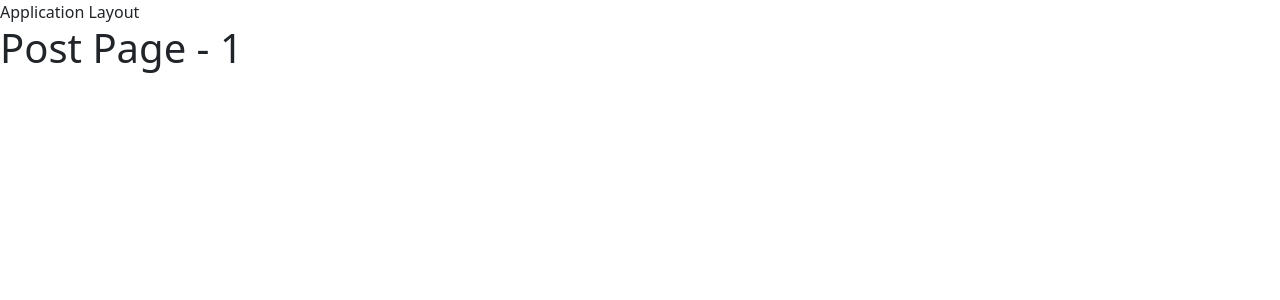
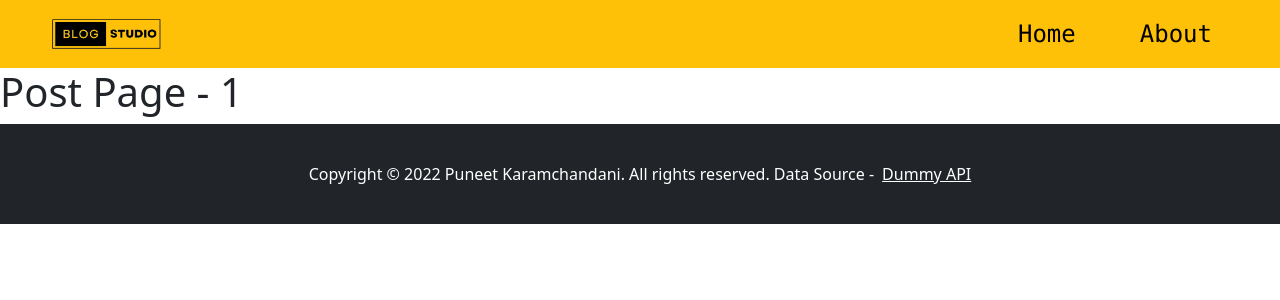
Before and after one commit to puneetkaramchandani/myblogapp, a React app: page /post/1 in a window 1280 px wide. Shown: the top 300 px of the page. Built offline with nearby package versions, Linux system fonts and the light colour scheme; no server answers.

Commit message:
UI setup done added top nav and footer to layout and created base pages and with styling

```diff
--- a/src/App.js
+++ b/src/App.js
@@ -2,6 +2,7 @@ import React, { lazy, Suspense } from "react";
 import { Route, Routes } from "react-router-dom";
 import Loader from "./Components/Loader";
 import AppLayout from "./Layout/AppLayout";
+import './Style.css';
 
 const Home = lazy(() => import("./Pages/Home"));
 const About = lazy(() => import("./Pages/About"));
--- a/src/Components/Loader.js
+++ b/src/Components/Loader.js
@@ -1,7 +1,13 @@
 import React from "react";
 
 const Loader = () => {
-    return(<div>Loading...</div>);
+  return (
+    <div className="container page d-flex justify-content-center align-items-center">
+      <div class="spinner-border text-warning" role="status">
+        <span class="visually-hidden">Loading...</span>
+      </div>
+    </div>
+  );
 };
 
 export default Loader;
--- a/src/Layout/AppLayout.js
+++ b/src/Layout/AppLayout.js
@@ -1,11 +1,16 @@
-import React from "react";
+import React, { Fragment } from "react";
 import { Outlet } from "react-router-dom";
+import BottomFooter from "./BottomFooter";
+import TopNav from "./TopNav";
 
 const AppLayout = () => {
-    return(<div>
-        Application Layout
-        <Outlet/>
-    </div>);
+  return (
+    <Fragment>
+      <TopNav />
+      <Outlet />
+      <BottomFooter/>
+    </Fragment>
+  );
 };
 
 export default AppLayout;
--- /dev/null
+++ b/src/Layout/BottomFooter.js
@@ -0,0 +1,12 @@
+import * as React from "react";
+
+const BottomFooter = () => {
+    return(
+       <div className="bottom-footer d-flex justify-content-center align-items-center bg-dark text-white">
+            Copyright &copy; {new Date().getFullYear()} Puneet Karamchandani. All rights reserved.
+            Data Source - <a className="ms-2 text-white" href="https://dummyapi.io/">Dummy API</a>
+       </div>
+    );
+};
+
+export default BottomFooter;
--- /dev/null
+++ b/src/Layout/TopNav.js
@@ -0,0 +1,41 @@
+import * as React from "react";
+import logo from "../Assets/images/logo.png";
+
+const TopNav = () => {
+  return (
+    <nav className="navbar navbar-expand-lg navbar-light bg-warning">
+      <div className="container-fluid ps-lg-5">
+        <a className="navbar-brand" href="/">
+          <img height={35} alt="Blog Studio" src={logo}/>
+        </a>
+        <button
+          className="navbar-toggler"
+          type="button"
+          data-bs-toggle="collapse"
+          data-bs-target="#navbarTogglerDemo02"
+          aria-controls="navbarTogglerDemo02"
+          aria-expanded="false"
+          aria-label="Toggle navigation"
+        >
+          <span className="navbar-toggler-icon"></span>
+        </button>
+        <div className="collapse navbar-collapse" id="navbarTogglerDemo02">
+          <ul className="navbar-nav  fs-4 font-monospace pe-lg-5 me-auto mb-2 mb-lg-0 w-100 d-flex justify-content-end">
+            <li className="nav-item me-lg-5">
+              <a className="nav-link active" href="/">
+                Home
+              </a>
+            </li>
+            <li className="nav-item">
+              <a className="nav-link active" href="/about">
+                About
+              </a>
+            </li>
+          </ul>
+        </div>
+      </div>
+    </nav>
+  );
+};
+
+export default TopNav;
--- a/src/Pages/About.js
+++ b/src/Pages/About.js
@@ -2,7 +2,7 @@ import * as React from "react";
 
 const About = () => {
     return(
-        <main>
+        <main className="page">
             <h1>About Page</h1>
         </main>
     );
--- a/src/Pages/Error.js
+++ b/src/Pages/Error.js
@@ -2,7 +2,7 @@ import * as React from "react";
 
 const Error = () => {
     return(
-        <main>
+        <main className="page">
             <h1>Error Page</h1>
         </main>
     );
--- a/src/Pages/Home.js
+++ b/src/Pages/Home.js
@@ -16,7 +16,7 @@ const Home = () => {
   }, []);
 
   return (
-    <main>
+    <main className="page">
       <h1>Home Page</h1>
     </main>
   );
--- /dev/null
+++ b/src/Style.css
@@ -0,0 +1,14 @@
+html,body{
+    height:100%;
+    width:100%;
+}
+
+.page{
+    min-height:100vh;
+    min-width:100%;
+}
+
+.bottom-footer{
+    min-height:100px;
+    min-width:100%;
+}
```
Also changed, not shown: src/Assets/images/logo.png (added).
